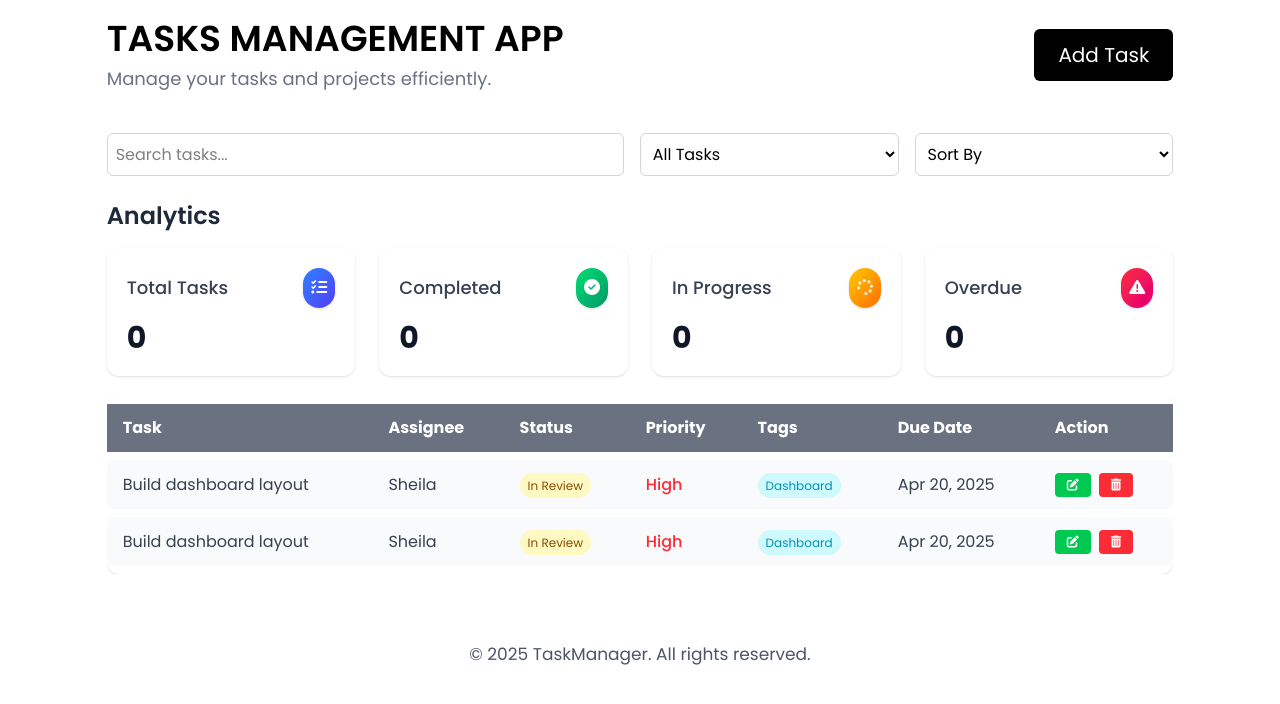
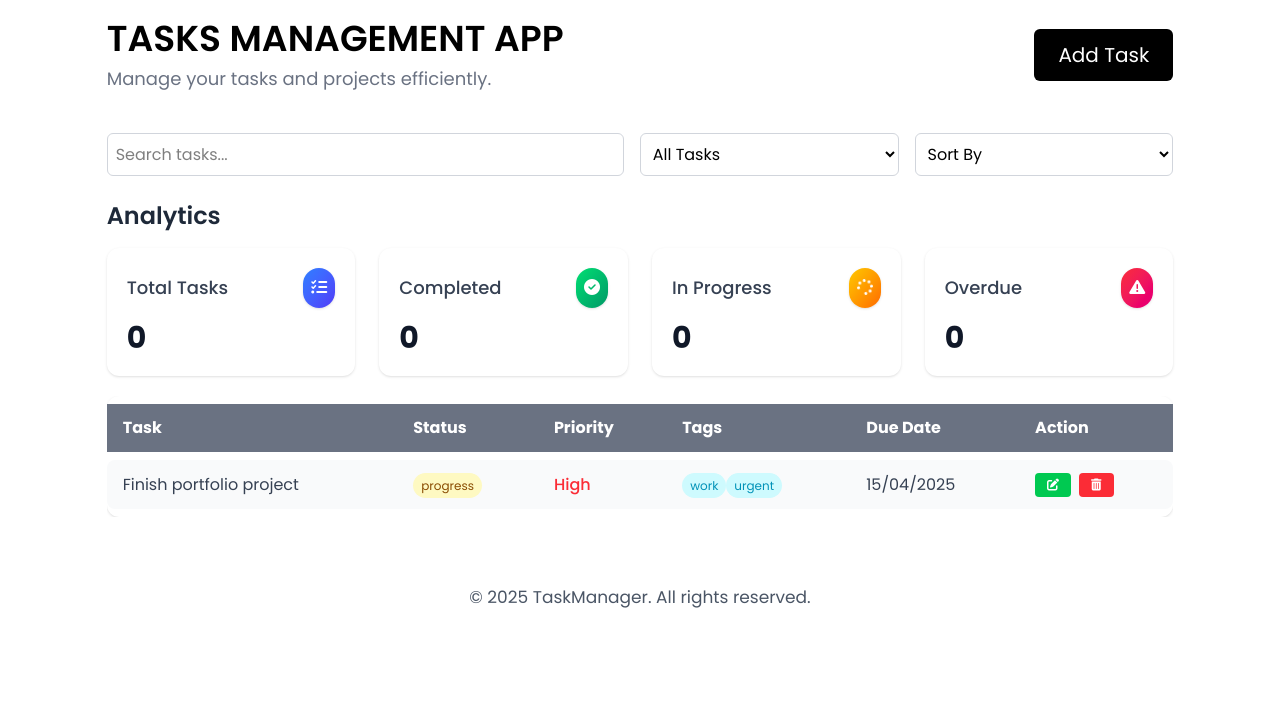
Before and after one commit to Momen1995/task-app, a React (Vite) app: page / in a window 1280 px wide. Shown: the top 704 px of the page. Built offline with nearby package versions, Linux system fonts and the light colour scheme.

Commit message:
display task data in UI with proper date formatting

```diff
--- a/src/components/TaskBoards/TaskList.jsx
+++ b/src/components/TaskBoards/TaskList.jsx
@@ -1,13 +1,16 @@
-import React from 'react';
+import React, { useContext } from 'react';
+import { TaskContext } from '../../context';
+import { formatDate } from '../../data/data';
 
 const TaskList = () => {
+  const {tasks} = useContext(TaskContext);
+
   return (
     <>
       <table className="min-w-full overflow-y-scroll h-28 bg-white rounded-xl shadow border-separate border-spacing-y-2 text-sm md:text-base">
         <thead className="bg-gray-500 text-white">
           <tr>
             <th className="px-4 py-3 text-left">Task</th>
-            <th className="px-4 py-3 text-left">Assignee</th>
             <th className="px-4 py-3 text-left">Status</th>
             <th className="px-4 py-3 text-left">Priority</th>
             <th className="px-4 py-3 text-left">Tags</th>
@@ -16,21 +19,29 @@ const TaskList = () => {
           </tr>
         </thead>
         <tbody className="text-gray-700">
-          <tr className="bg-gray-50 hover:bg-gray-100 transition">
-            <td className="px-4 py-3 rounded-l-lg">Build dashboard layout</td>
-            <td className="px-4 py-3">Sheila</td>
+          {tasks.map((task) => (
+            <tr
+              key={task.id}
+              className="bg-gray-50 hover:bg-gray-100 transition"
+            >
+              <td className="px-4 py-3 rounded-l-lg">{task.title}</td>
               <td className="px-4 py-3">
                 <span className="bg-yellow-100 text-yellow-800 px-2 py-1 rounded-full text-xs">
-                In Review
+                  {task.status}
                 </span>
               </td>
               <td className="px-4 py-3 font-medium text-red-500">High</td>
               <td className="px-4 py-3">
-              <span className="bg-cyan-100 text-cyan-600 px-2 py-1 rounded-full text-xs">
-                Dashboard
+                {task.tags.map((tag, i) => (
+                  <span
+                    key={i}
+                    className="bg-cyan-100 text-cyan-600 px-2 py-1 rounded-full text-xs"
+                  >
+                    {tag}
                   </span>
+                ))}
               </td>
-            <td className="px-4 py-3">Apr 20, 2025</td>
+              <td className="px-4 py-3">{formatDate(new Date(task.date))}</td>
               <td className="px-4 py-3 rounded-r-lg space-x-2">
                 <button className="text-xs bg-green-500 text-white px-3 py-1 rounded hover:bg-green-600">
                   <i class="fa-solid fa-pen-to-square"></i>
@@ -40,31 +51,7 @@ const TaskList = () => {
                 </button>
               </td>
             </tr>
-
-          <tr className="bg-gray-50 hover:bg-gray-100 transition">
-            <td className="px-4 py-3 rounded-l-lg">Build dashboard layout</td>
-            <td className="px-4 py-3">Sheila</td>
-            <td className="px-4 py-3">
-              <span className="bg-yellow-100 text-yellow-800 px-2 py-1 rounded-full text-xs">
-                In Review
-              </span>
-            </td>
-            <td className="px-4 py-3 font-medium text-red-500">High</td>
-            <td className="px-4 py-3">
-              <span className="bg-cyan-100 text-cyan-600 px-2 py-1 rounded-full text-xs">
-                Dashboard
-              </span>
-            </td>
-            <td className="px-4 py-3">Apr 20, 2025</td>
-            <td className="px-4 py-3 rounded-r-lg space-x-2">
-              <button className="text-xs bg-green-500 text-white px-3 py-1 rounded hover:bg-green-600">
-                <i class="fa-solid fa-pen-to-square"></i>
-              </button>
-              <button className="text-xs bg-red-500 text-white px-3 py-1 rounded hover:bg-red-600">
-                <i class="fa-solid fa-trash-can"></i>
-              </button>
-            </td>
-          </tr>
+          ))}
         </tbody>
       </table>
     </>
--- a/src/data/data.js
+++ b/src/data/data.js
@@ -1,10 +1,15 @@
-const initialTask = {
-  id: 1,
-  status: "in-progress",
+export const initialTask = {
+  id: crypto.randomUUID(),
+  title: "Finish portfolio project",
+  status: "progress",
   priority: "high",
   tags: ["work", "urgent"],
   date: "2025-04-15",
   isDone: false,
 };
 
-export { initialTask };
+
+//date function
+export function formatDate(date) {
+  return new Intl.DateTimeFormat("en-GB").format(date);
+}
```
Also changed, not shown: src/components/TaskBoards/TaskBoards.jsx (+6 -1 lines). Lines whose indentation alone changed are shown as unchanged.
